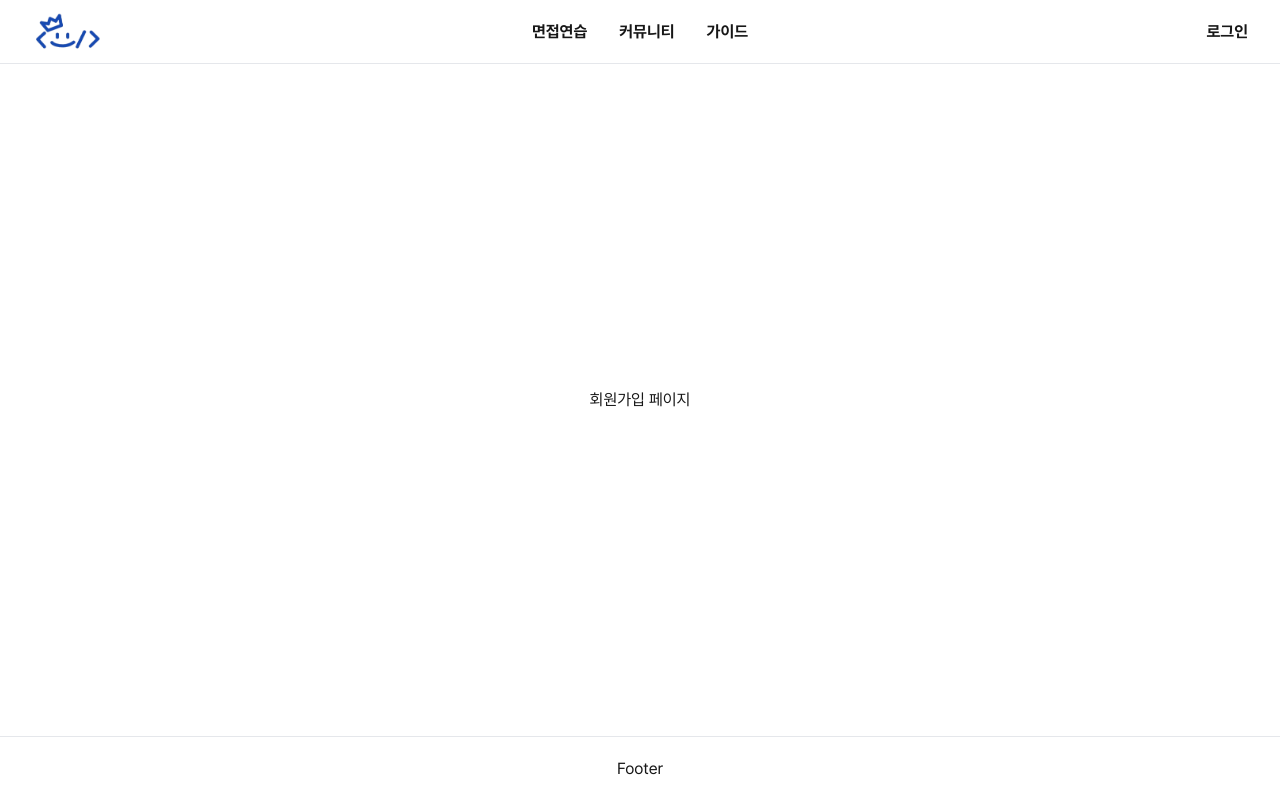
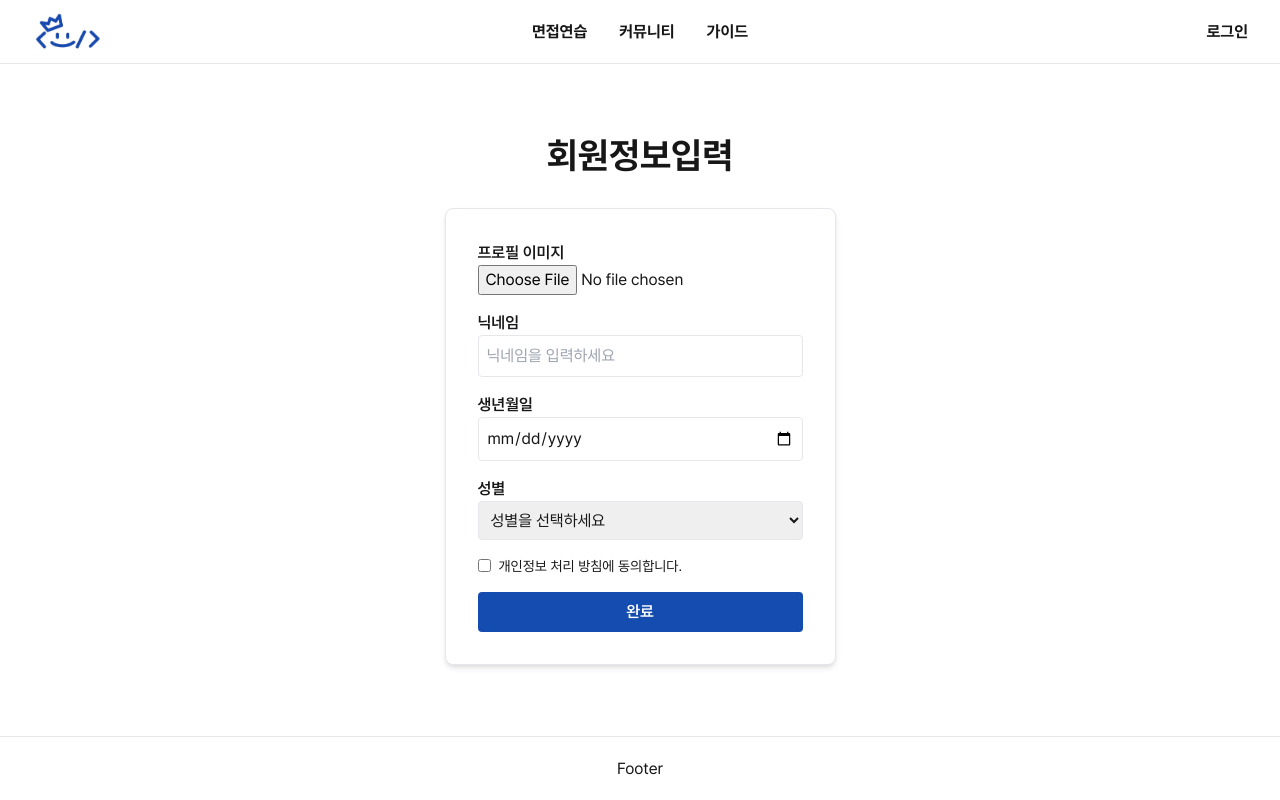
Before and after one commit to TeamRichardStallman/dv-front, a Next.js app: page /signup in a window 1280 px wide. Built offline with nearby package versions, Linux system fonts and the light colour scheme.

Commit message:
DV-104 feat: 회원가입 페이지 기본틀 구현

```diff
--- a/src/app/(user)/signup/page.tsx
+++ b/src/app/(user)/signup/page.tsx
@@ -1,3 +1,16 @@
-export default function Page() {
-  return <div>회원가입 페이지</div>;
-}
+"use client";
+import React from "react";
+import UserForm from "@/components/user-form";
+
+const SignupPage = () => {
+  return (
+    <div className="flex flex-col items-center justify-center">
+      <h1 className="text-4xl font-bold mb-8">회원정보입력</h1>
+      <div className="w-full max-w-md p-8 border rounded-lg shadow-md bg-white">
+        <UserForm onSubmit={() => {}} />
+      </div>
+    </div>
+  );
+};
+
+export default SignupPage;
--- a/src/components/user-form.tsx
+++ b/src/components/user-form.tsx
@@ -1,3 +1,98 @@
-export default function UserForm() {
-  return <div>유저정보 입력 컴포넌트(마이페이지에서도 사용예정)</div>;
-}
+import { useState } from "react";
+
+type UserFormProps = {
+  onSubmit: (formData: FormData) => void;
+};
+
+const UserForm = ({ onSubmit }: UserFormProps) => {
+  const [nickname, setNickname] = useState("");
+  const [birthdate, setBirthdate] = useState("");
+  const [gender, setGender] = useState("");
+  const [profileImage, setProfileImage] = useState<File | null>(null);
+  const [agreedToPrivacy, setAgreedToPrivacy] = useState(false);
+
+  const handleImageChange = (e: React.ChangeEvent<HTMLInputElement>) => {
+    if (e.target.files && e.target.files[0]) {
+      setProfileImage(e.target.files[0]);
+    }
+  };
+
+  const handleSubmit = (e: React.FormEvent) => {
+    e.preventDefault();
+    if (!agreedToPrivacy) {
+      alert("개인정보 동의가 필요합니다.");
+      return;
+    }
+
+    const formData = new FormData();
+    formData.append("nickname", nickname);
+    formData.append("birthdate", birthdate);
+    formData.append("gender", gender);
+    if (profileImage) formData.append("profileImage", profileImage);
+    formData.append("agreedToPrivacy", String(agreedToPrivacy));
+
+    onSubmit(formData);
+  };
+
+  return (
+    <form onSubmit={handleSubmit} className="space-y-4">
+      <div>
+        <label className="block font-semibold">프로필 이미지</label>
+        <input type="file" accept="image/*" onChange={handleImageChange} />
+      </div>
+      <div>
+        <label className="block font-semibold">닉네임</label>
+        <input
+          type="text"
+          value={nickname}
+          onChange={(e) => setNickname(e.target.value)}
+          className="border p-2 rounded w-full"
+          placeholder="닉네임을 입력하세요"
+          required
+        />
+      </div>
+      <div>
+        <label className="block font-semibold">생년월일</label>
+        <input
+          type="date"
+          value={birthdate}
+          onChange={(e) => setBirthdate(e.target.value)}
+          className="border p-2 rounded w-full"
+          required
+        />
+      </div>
+      <div>
+        <label className="block font-semibold">성별</label>
+        <select
+          value={gender}
+          onChange={(e) => setGender(e.target.value)}
+          className="border p-2 rounded w-full"
+          required
+        >
+          <option value="">성별을 선택하세요</option>
+          <option value="male">남성</option>
+          <option value="female">여성</option>
+        </select>
+      </div>
+
+      <div className="flex items-center">
+        <input
+          type="checkbox"
+          checked={agreedToPrivacy}
+          onChange={(e) => setAgreedToPrivacy(e.target.checked)}
+          className="mr-2"
+        />
+        <label className="text-sm">개인정보 처리 방침에 동의합니다.</label>
+      </div>
+      <button
+        type="submit"
+        className="w-full bg-primary text-white py-2 rounded font-semibold"
+        disabled={!agreedToPrivacy}
+      >
+        완료
+      </button>
+    </form>
+  );
+};
+
+export default UserForm;
```
